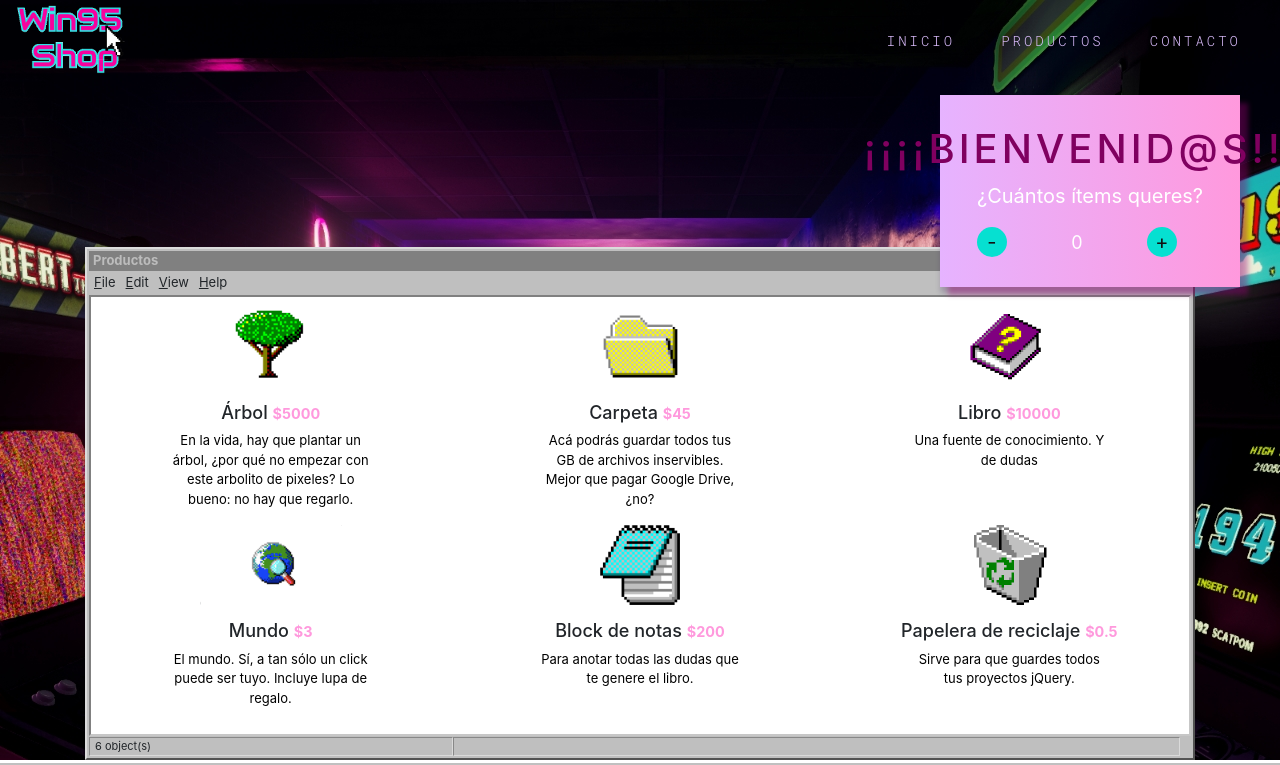
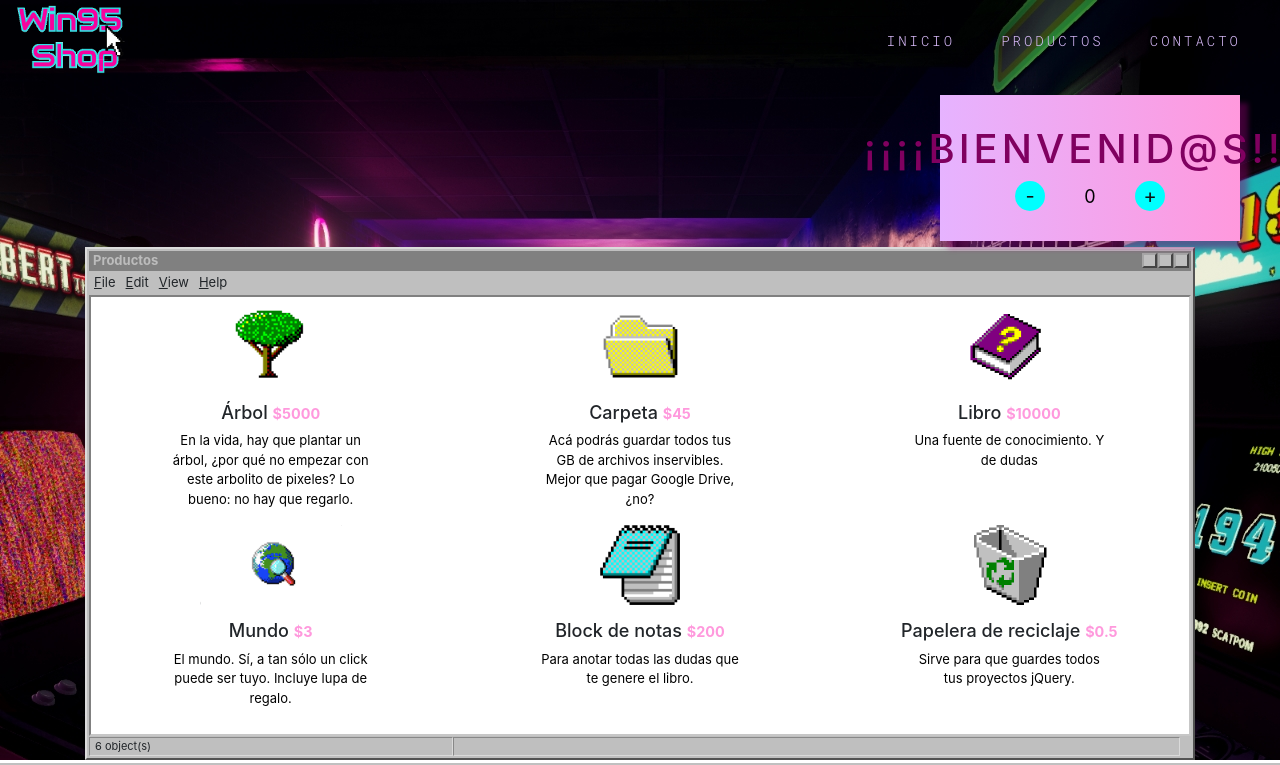
Before and after one commit to paulalicausi/reactjs-ecommerce, a React (Create React App) app: page /products/1 in a window 1280 px wide. Shown: the top 765 px of the page. Built offline with nearby package versions, Linux system fonts and the light colour scheme.

Commit message:
Item count adjusts

```diff
--- a/src/components/itemcount/ItemCount.js
+++ b/src/components/itemcount/ItemCount.js
@@ -16,14 +16,11 @@ const ItemCount = ({min, max}) => {
     };
 
    return (
-    <div>
-      <p>¿Cuántos ítems queres?</p>
       <div className="cantidad">
         <button className="less" onClick={restar}> - </button>
         <input type="number" value={contador} />
         <button className="more" onClick={sumar}> + </button>
       </div>
-    </div>
    );
 }
 export default ItemCount;
--- a/src/components/itemcount/ItemCount.scss
+++ b/src/components/itemcount/ItemCount.scss
@@ -6,15 +6,15 @@ p {
 
 .cantidad {
     text-align: center;
-    max-width: 200px;
+    max-width: 150px;
     position: relative;
     input {
         text-align: center;
-        max-width: 200px;
+        max-width: 150px;
         border: 0;
         height: 30px;
         background-color: transparent;
-        color: #fff;
+        color: #000;
         font-size: 18px;
         -webkit-touch-callout: none;
         -webkit-user-select: none;
@@ -33,7 +33,7 @@ p {
         height: 30px;
         width: 30px;
         border: 0;
-        background-color: #06e0d1;
+        background-color: cyan;
         padding: 5px;
         font-size: 20px;
         color: #111;
```
